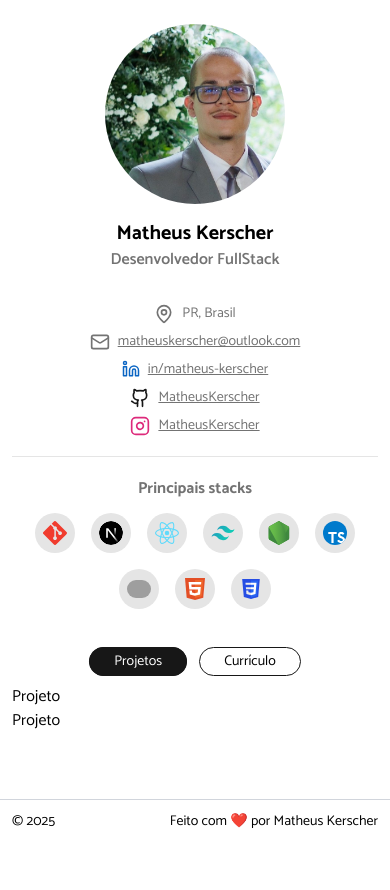
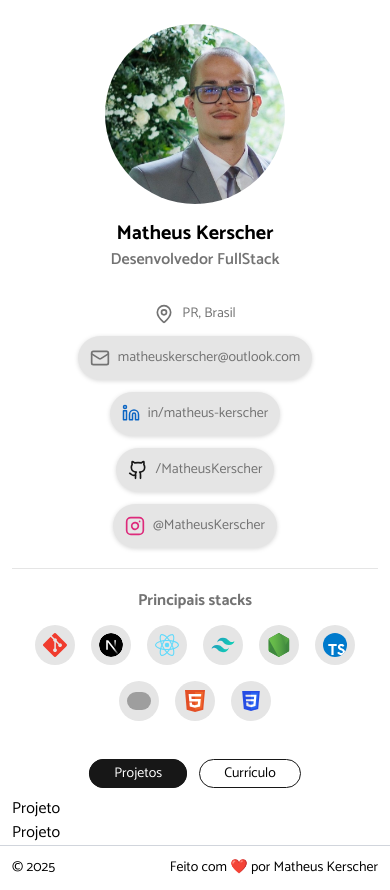
Before and after one commit to MatheusKerscher/portfolio, a Next.js app: page / in a window 390 px wide. Before the commit the page ends 844 px from the top, so only its background shows below. Built offline with nearby package versions, Linux system fonts and the light colour scheme; grey boxes are pictures that could not be loaded.

Commit message:
refactor: add new header layout in mobile devices

```diff
--- a/src/app/components/header.tsx
+++ b/src/app/components/header.tsx
@@ -25,7 +25,7 @@ const Header = () => {
       </section>
 
       <section className="text-gray mt-4 not-md:text-sm">
-        <ul className="flex flex-col gap-2 items-center lg:items-start">
+        <ul className="flex flex-col gap-3 lg:gap-2 items-center lg:items-start">
           <li className="social-media-item">
             <MapPin size={20} />
 
@@ -67,7 +67,7 @@ const Header = () => {
             >
               <Github size={20} color="#171717" />
 
-              <span>MatheusKerscher</span>
+              <span>/MatheusKerscher</span>
             </a>
           </li>
 
@@ -80,7 +80,7 @@ const Header = () => {
             >
               <Instagram size={20} color="#dd2a7b" />
 
-              <span>MatheusKerscher</span>
+              <span>@MatheusKerscher</span>
             </a>
           </li>
         </ul>
--- a/src/app/globals.css
+++ b/src/app/globals.css
@@ -17,7 +17,7 @@
   }
 
   .tag-link {
-    @apply underline lg:no-underline lg:hover:underline transition-all duration-200 ease-in-out;
+    @apply lg:hover:underline lg:hover:scale-105 transition-all duration-200 ease-in-out bg-border p-3 rounded-full drop-shadow-sm lg:bg-transparent lg:p-0 lg:rounded-none lg:drop-shadow-none;
   }
 
   .social-media-item {
@@ -25,6 +25,6 @@
   }
 
   .stack-icon-container {
-    @apply p-2 rounded-full w-10 h-10 bg-border flex justify-center items-center;
+    @apply p-2 rounded-full w-10 h-10 bg-border flex justify-center items-center lg:hover:scale-105 duration-150 transition-all;
   }
 }
```
